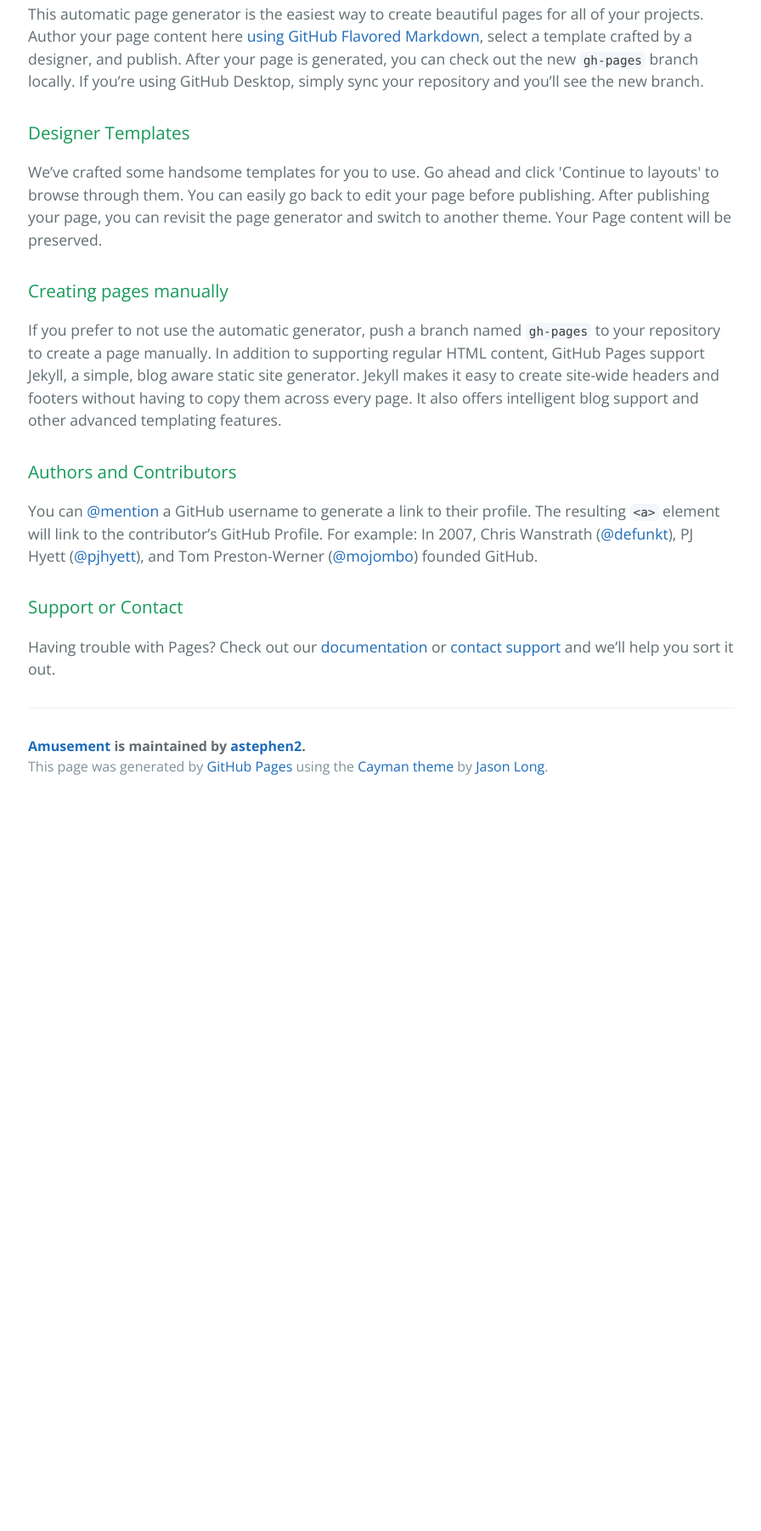
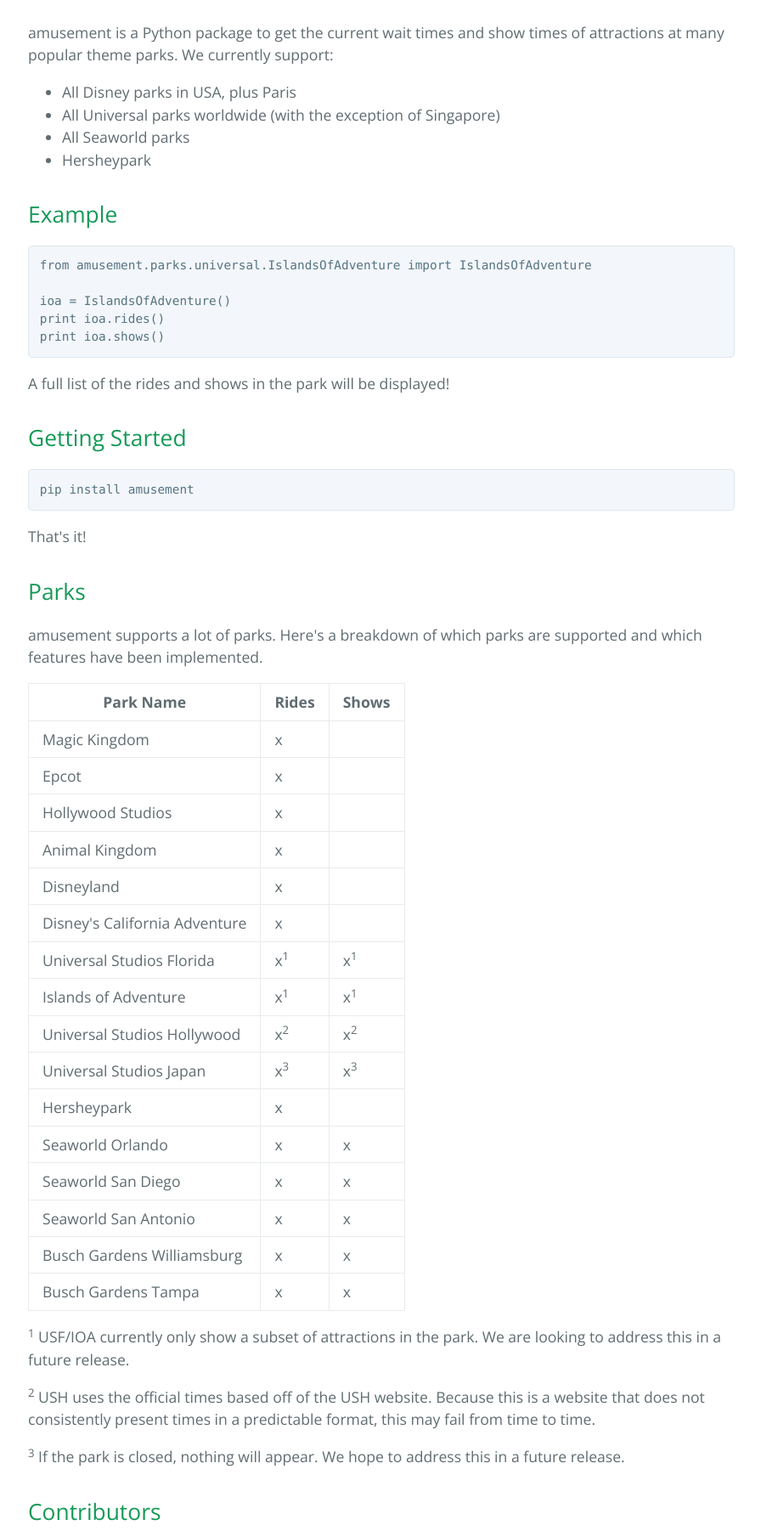
Before and after one commit to rambleraptor/amusement, a plain HTML site: page index.html in a window 1280 px wide. Shown: the part 460-2262 px from the top of the page at 85% size, without its empty margins (191-1087 px from the left). Before the commit the page ends 1406 px from the top, so only its background shows below. Drawn offline with nearby package versions, Linux system fonts and the light colour scheme.

```diff
--- a/index.html
+++ b/index.html
@@ -19,30 +19,166 @@
     </section>
 
     <section class="main-content">
-      <h3>
-<a id="welcome-to-github-pages" class="anchor" href="#welcome-to-github-pages" aria-hidden="true"><span class="octicon octicon-link"></span></a>Welcome to GitHub Pages.</h3>
+      <h1>
+<a id="amusement" class="anchor" href="#amusement" aria-hidden="true"><span class="octicon octicon-link"></span></a>amusement</h1>
 
-<p>This automatic page generator is the easiest way to create beautiful pages for all of your projects. Author your page content here <a href="https://guides.github.com/features/mastering-markdown/">using GitHub Flavored Markdown</a>, select a template crafted by a designer, and publish. After your page is generated, you can check out the new <code>gh-pages</code> branch locally. If you’re using GitHub Desktop, simply sync your repository and you’ll see the new branch.</p>
+<p>amusement is a Python package to get the current wait times and show times of attractions at many popular theme parks. We currently support:</p>
 
-<h3>
-<a id="designer-templates" class="anchor" href="#designer-templates" aria-hidden="true"><span class="octicon octicon-link"></span></a>Designer Templates</h3>
+<ul>
+<li>All Disney parks in USA, plus Paris</li>
+<li>All Universal parks worldwide (with the exception of Singapore)</li>
+<li>All Seaworld parks</li>
+<li>Hersheypark</li>
+</ul>
 
-<p>We’ve crafted some handsome templates for you to use. Go ahead and click 'Continue to layouts' to browse through them. You can easily go back to edit your page before publishing. After publishing your page, you can revisit the page generator and switch to another theme. Your Page content will be preserved.</p>
+<h2>
+<a id="example" class="anchor" href="#example" aria-hidden="true"><span class="octicon octicon-link"></span></a>Example</h2>
 
-<h3>
-<a id="creating-pages-manually" class="anchor" href="#creating-pages-manually" aria-hidden="true"><span class="octicon octicon-link"></span></a>Creating pages manually</h3>
+<pre><code>from amusement.parks.universal.IslandsOfAdventure import IslandsOfAdventure
 
-<p>If you prefer to not use the automatic generator, push a branch named <code>gh-pages</code> to your repository to create a page manually. In addition to supporting regular HTML content, GitHub Pages support Jekyll, a simple, blog aware static site generator. Jekyll makes it easy to create site-wide headers and footers without having to copy them across every page. It also offers intelligent blog support and other advanced templating features.</p>
+ioa = IslandsOfAdventure()
+print ioa.rides()
+print ioa.shows()
+</code></pre>
 
-<h3>
-<a id="authors-and-contributors" class="anchor" href="#authors-and-contributors" aria-hidden="true"><span class="octicon octicon-link"></span></a>Authors and Contributors</h3>
+<p>A full list of the rides and shows in the park will be displayed!</p>
 
-<p>You can <a href="https://github.com/blog/821" class="user-mention">@mention</a> a GitHub username to generate a link to their profile. The resulting <code>&lt;a&gt;</code> element will link to the contributor’s GitHub Profile. For example: In 2007, Chris Wanstrath (<a href="https://github.com/defunkt" class="user-mention">@defunkt</a>), PJ Hyett (<a href="https://github.com/pjhyett" class="user-mention">@pjhyett</a>), and Tom Preston-Werner (<a href="https://github.com/mojombo" class="user-mention">@mojombo</a>) founded GitHub.</p>
+<h2>
+<a id="getting-started" class="anchor" href="#getting-started" aria-hidden="true"><span class="octicon octicon-link"></span></a>Getting Started</h2>
 
-<h3>
-<a id="support-or-contact" class="anchor" href="#support-or-contact" aria-hidden="true"><span class="octicon octicon-link"></span></a>Support or Contact</h3>
+<pre><code>pip install amusement
+</code></pre>
 
-<p>Having trouble with Pages? Check out our <a href="https://help.github.com/pages">documentation</a> or <a href="https://github.com/contact">contact support</a> and we’ll help you sort it out.</p>
+<p>That's it!</p>
+
+<h2>
+<a id="parks" class="anchor" href="#parks" aria-hidden="true"><span class="octicon octicon-link"></span></a>Parks</h2>
+
+<p>amusement supports a lot of parks. Here's a breakdown of which parks are supported and which features have been implemented.</p>
+
+<table>
+<thead>
+<tr>
+<th>Park Name</th>
+<th>Rides</th>
+<th>Shows</th>
+</tr>
+</thead>
+<tbody>
+<tr>
+<td>Magic Kingdom</td>
+<td>x</td>
+<td></td>
+</tr>
+<tr>
+<td>Epcot</td>
+<td>x</td>
+<td></td>
+</tr>
+<tr>
+<td>Hollywood Studios</td>
+<td>x</td>
+<td></td>
+</tr>
+<tr>
+<td>Animal Kingdom</td>
+<td>x</td>
+<td></td>
+</tr>
+<tr>
+<td>Disneyland</td>
+<td>x</td>
+<td></td>
+</tr>
+<tr>
+<td>Disney's California Adventure</td>
+<td>x</td>
+<td></td>
+</tr>
+<tr>
+<td>Universal Studios Florida</td>
+<td>x<sup>1</sup>
+</td>
+<td>x<sup>1</sup>
+</td>
+</tr>
+<tr>
+<td>Islands of Adventure</td>
+<td>x<sup>1</sup>
+</td>
+<td>x<sup>1</sup>
+</td>
+</tr>
+<tr>
+<td>Universal Studios Hollywood</td>
+<td>x<sup>2</sup>
+</td>
+<td>x<sup>2</sup>
+</td>
+</tr>
+<tr>
+<td>Universal Studios Japan</td>
+<td>x<sup>3</sup>
+</td>
+<td>x<sup>3</sup>
+</td>
+</tr>
+<tr>
+<td>Hersheypark</td>
+<td>x</td>
+<td></td>
+</tr>
+<tr>
+<td>Seaworld Orlando</td>
+<td>x</td>
+<td>x</td>
+</tr>
+<tr>
+<td>Seaworld San Diego</td>
+<td>x</td>
+<td>x</td>
+</tr>
+<tr>
+<td>Seaworld San Antonio</td>
+<td>x</td>
+<td>x</td>
+</tr>
+<tr>
+<td>Busch Gardens Williamsburg</td>
+<td>x</td>
+<td>x</td>
+</tr>
+<tr>
+<td>Busch Gardens Tampa</td>
+<td>x</td>
+<td>x</td>
+</tr>
+</tbody>
+</table>
+
+<p><sup>1</sup> USF/IOA currently only show a subset of attractions in the park. We are looking to address this in a future release.</p>
+
+<p><sup>2</sup> USH uses the official times based off of the USH website. Because this is a website that does not consistently present times in a predictable format, this may fail from time to time.</p>
+
+<p><sup>3</sup> If the park is closed, nothing will appear. We hope to address this in a future release.</p>
+
+<h2>
+<a id="contributors" class="anchor" href="#contributors" aria-hidden="true"><span class="octicon octicon-link"></span></a>Contributors</h2>
+
+<p>I welcome any and all contributions! Please view CONTRIBUTING.md for more information.I'm more than happy to help first-timers and anybody else, so don't be shy and respond on the issues if you're interested in helping out.</p>
+
+<h2>
+<a id="tests" class="anchor" href="#tests" aria-hidden="true"><span class="octicon octicon-link"></span></a>Tests</h2>
+
+<pre><code>nosetests
+</code></pre>
+
+<p>Run this from the root directory to run tests.</p>
+
+<h2>
+<a id="license" class="anchor" href="#license" aria-hidden="true"><span class="octicon octicon-link"></span></a>License</h2>
+
+<p>MIT</p>
 
       <footer class="site-footer">
         <span class="site-footer-owner"><a href="https://github.com/astephen2/amusement">Amusement</a> is maintained by <a href="https://github.com/astephen2">astephen2</a>.</span>
```
Also changed, not shown: params.json (+1 -1 lines).
